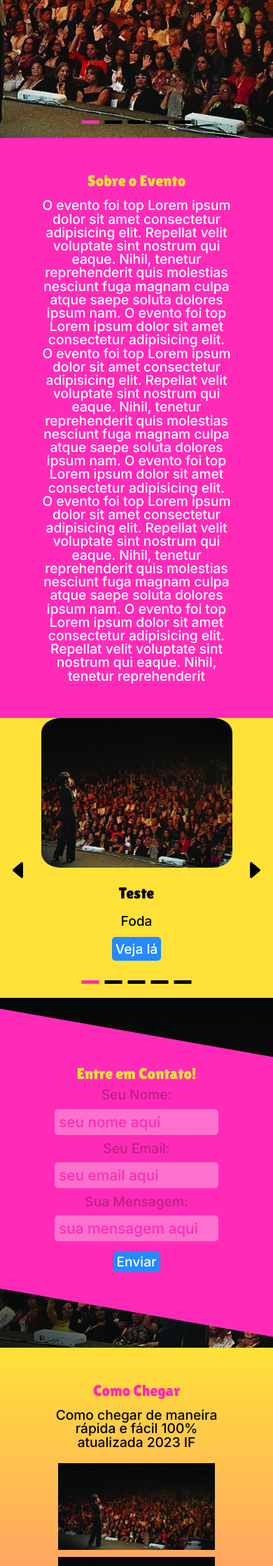
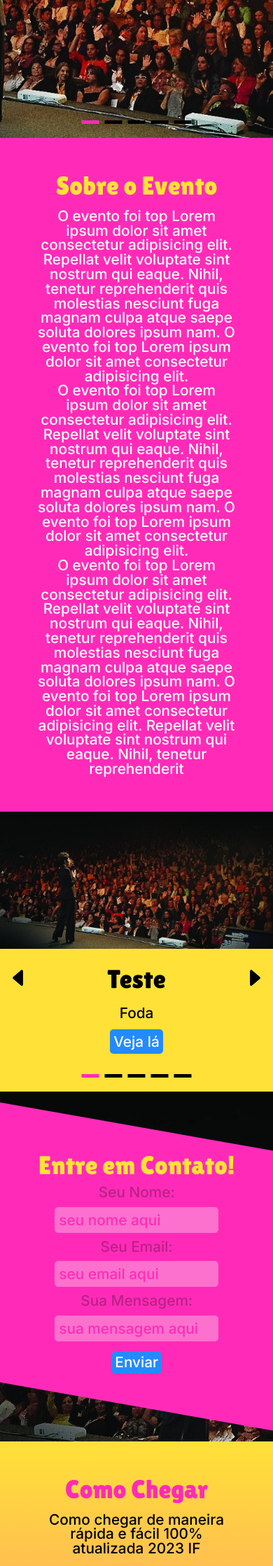
Before and after one commit to fabsoftwareitp/geekif.fabsoftware.itp.ifsp.edu.br, a PHP site: page / in a window 390 px wide. Shown: the part 353-2591 px from the top of the page at 70% size. Run offline with PHP 8.4, Linux system fonts and the light colour scheme.

Commit message:
Padronização de tamanhos de fonte

```diff
--- a/css/content.css
+++ b/css/content.css
@@ -7,14 +7,14 @@
 }
 
 .about h1 {
-  font-size: 1.4rem;
+  font-size: 2.3rem;
   padding-bottom: 15px;
   font-family: "Lilita One", cursive;
   color: var(--yellow);
 }
 
 .about > p {
-  font-size: 1.2rem;
+  font-size: 1.3rem;
   font-family: "Inter", sans-serif;
   color: var(--white);
 }
@@ -43,7 +43,7 @@
 }
 
 .contact > h1 {
-  font-size: 1.4rem;
+  font-size: 2.3rem;
   font-family: "Lilita One", cursive;
   color: var(--yellow)
 }
@@ -80,7 +80,7 @@
 .contact > form > input,
 .contact > form > label,
 .contact > form > button {
-  font-size: 1.2rem;
+  font-size: 1.3rem;
   font-family: "Inter", sans-serif;
 }
 
@@ -124,13 +124,13 @@
 }
 
 .arrive > h1 {
-  font-size: 1.4rem;
+  font-size: 2.3rem;
   font-family: "Lilita One", cursive;
   color: var(--pink);
 }
 
 .arrive > p {
-  font-size: 1.2rem;
+  font-size: 1.3rem;
   font-family: "Inter", sans-serif;
   padding: 15px;
 }
--- a/css/slider.css
+++ b/css/slider.css
@@ -83,12 +83,12 @@
 
 .content-event h1 {
   font-family: "Lilita One", cursive;
-  font-size: 1.4rem;
+  font-size: 2.3rem;
 }
 
 .content-event p,
 .content-event a {
-  font-size: 1.2rem;
+  font-size: 1.3rem;
   font-family: "Inter", sans-serif;
   margin: 20px;
 }
@@ -161,32 +161,28 @@
   }
 
   .carousell-event .img-list-event img {
-    width: 70%;
-    border-radius: 10%;
+    width: 100%;
   }
 
-  .prev {
+  .prev,
+  .next {
     display: block;
     position: absolute;
-    top: 50%;
-    left: 2vw;
+    top: 55%;
   }
 
-  .prev svg {
+  .prev svg,
+  .next svg {
     width: 35px;
     height: 35px;
   }
 
-  .next {
-    display: block;
-    position: absolute;
-    top: 50%;
-    right: 2vw;
+  .prev {
+    left: 2vw;
   }
 
-  .next svg {
-    width: 35px;
-    height: 35px;
+  .next {
+    right: 2vw;
   }
 
   .carousell .caro-btn:hover,
--- a/script/index.js
+++ b/script/index.js
@@ -5,7 +5,6 @@ var caroBtns = document.getElementsByClassName("caro-btn");
 var positionUit = -100;
 
 function slideImg(x) {
-  var i;
   for (i = 0; i < 5; i++) {
     caroBtns[i].classList.remove("active");
   }
```
